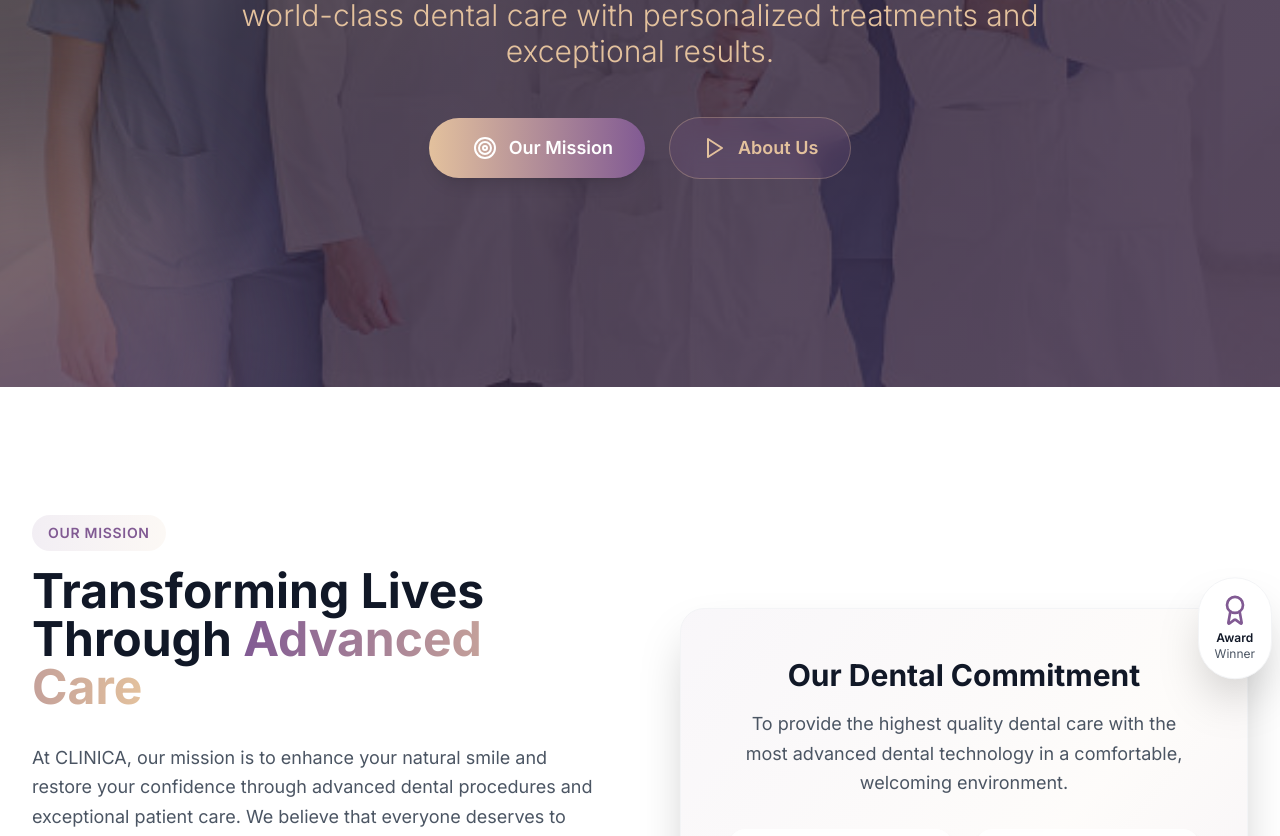
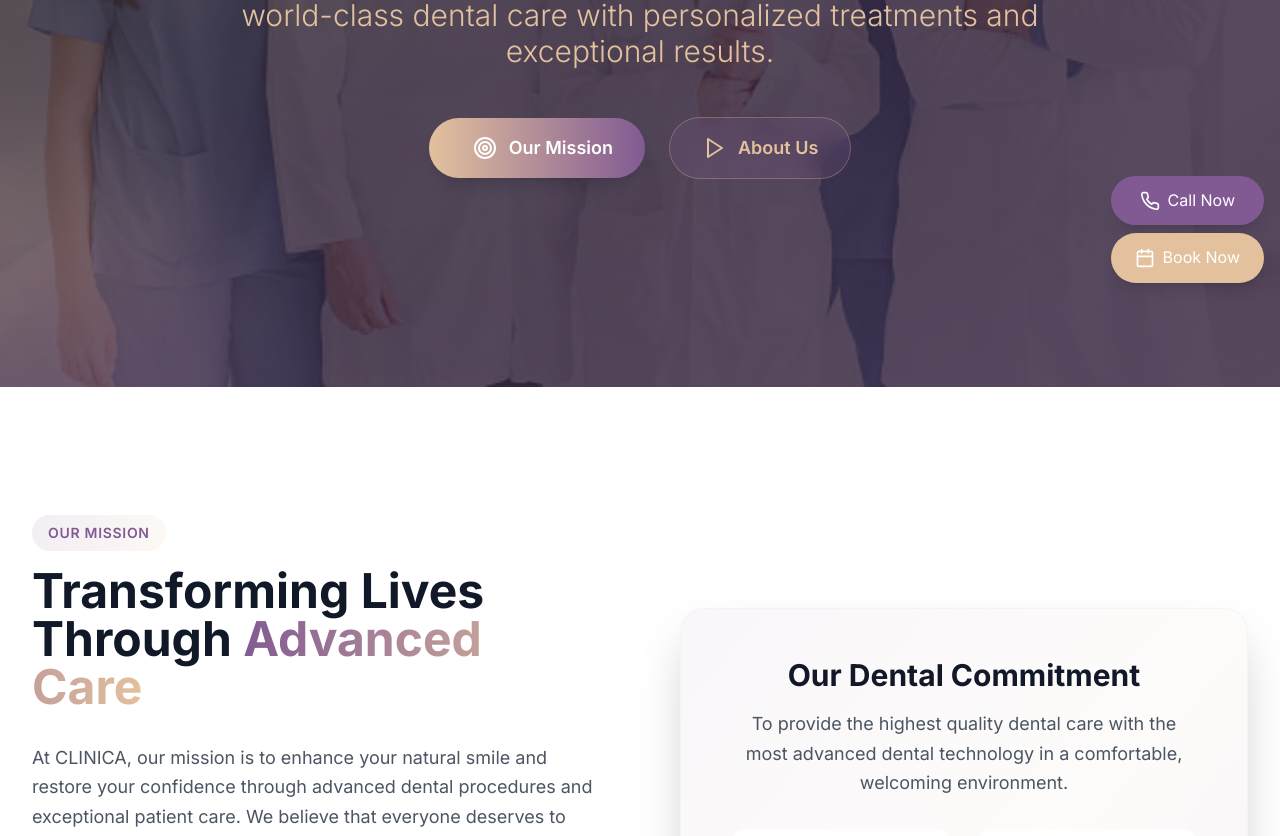
Before and after one commit to desirediv0/clinica, a Next.js app: page /about in a window 1280 px wide. Shown: the part 501-1337 px from the top of the page. Built offline with nearby package versions, Linux system fonts and the light colour scheme.

Commit message:
Remove achievements section and related animations from AboutPage for a cleaner presentation. Update MobileActions component layout for improved accessibility and visual appeal on mobile devices.

```diff
--- a/app/about/page.tsx
+++ b/app/about/page.tsx
@@ -155,29 +155,6 @@ export default function AboutPage() {
       label: "Years Experience",
       icon: Shield,
       description: "Expert dental care",
-    },
-  ];
-
-  const achievements = [
-    {
-      title: "Best Multi-Specialty Clinic",
-      organization: "Dental Excellence Awards",
-      icon: Award,
-    },
-    {
-      title: "Top Rated Dental Practice",
-      organization: "Patient Choice Awards",
-      icon: Star,
-    },
-    {
-      title: "Innovation in Dental Care",
-      organization: "Dental Technology Summit",
-      icon: Lightbulb,
-    },
-    {
-      title: "Dental Safety Excellence",
-      organization: "Dental Quality Institute",
-      icon: Shield,
     },
   ];
 
@@ -379,25 +356,6 @@ export default function AboutPage() {
                   </div>
                 </div>
               </div>
-
-              {/* Floating achievement badge */}
-              <motion.div
-                animate={{ y: [0, -10, 0] }}
-                transition={{
-                  duration: 3,
-                  repeat: Number.POSITIVE_INFINITY,
-                  ease: "easeInOut",
-                }}
-                className="absolute -top-6 -right-6 bg-white rounded-full p-4 shadow-2xl border border-gray-100"
-              >
-                <div className="text-center">
-                  <Award className="w-8 h-8 text-[#815A93] mx-auto mb-1" />
-                  <div className="text-xs font-semibold text-gray-900">
-                    Award
-                  </div>
-                  <div className="text-xs text-gray-600">Winner</div>
-                </div>
-              </motion.div>
             </motion.div>
           </motion.div>
         </div>
@@ -559,6 +517,7 @@ export default function AboutPage() {
             </p>
           </motion.div>
 
+          {/* Stats */}
           <motion.div
             initial="initial"
             whileInView="animate"
@@ -585,32 +544,6 @@ export default function AboutPage() {
                 <div className="text-purple-200 text-sm">
                   {stat.description}
                 </div>
-              </motion.div>
-            ))}
-          </motion.div>
-
-          {/* Achievements */}
-          <motion.div
-            initial="initial"
-            whileInView="animate"
-            viewport={{ once: true, margin: "-100px" }}
-            variants={staggerContainer}
-            className="grid md:grid-cols-2 lg:grid-cols-4 gap-6"
-          >
-            {achievements.map((achievement, index) => (
-              <motion.div
-                key={index}
-                variants={scaleIn}
-                whileHover={{ scale: 1.05 }}
-                className="text-center p-6 bg-white/5 backdrop-blur-md rounded-xl border border-white/10 hover:bg-white/10 transition-all duration-300"
-              >
-                <achievement.icon className="w-8 h-8 text-[#e3c19d] mx-auto mb-3" />
-                <h4 className="font-semibold text-white text-sm mb-1">
-                  {achievement.title}
-                </h4>
-                <p className="text-purple-200 text-xs">
-                  {achievement.organization}
-                </p>
               </motion.div>
             ))}
           </motion.div>
--- a/components/MobileActions.tsx
+++ b/components/MobileActions.tsx
@@ -3,23 +3,21 @@ import Link from "next/link";
 
 export default function MobileActions() {
   return (
-    <div className="fixed bottom-0 left-0 right-0 z-50 md:hidden">
-      <div className="flex w-full">
+    <div className="fixed bottom-4 right-4 z-50 flex flex-col gap-2">
       <a
         href="tel:+917007145918"
-          className="flex-1 bg-[#815A93] text-white py-4 flex items-center justify-center space-x-2 hover:bg-[#6a4a7a] transition-colors"
+        className="bg-[#815A93] text-white px-6 py-3 rounded-full flex items-center justify-center space-x-2 hover:bg-[#6a4a7a] transition-colors shadow-lg"
       >
         <Phone className="w-5 h-5" />
         <span>Call Now</span>
       </a>
       <Link
         href="/contact"
-          className="flex-1 bg-[#e3c19d] text-white py-4 flex items-center justify-center space-x-2 hover:bg-[#c9a987] transition-colors"
+        className="bg-[#e3c19d] text-white px-6 py-3 rounded-full flex items-center justify-center space-x-2 hover:bg-[#c9a987] transition-colors shadow-lg"
       >
         <Calendar className="w-5 h-5" />
         <span>Book Now</span>
       </Link>
     </div>
-    </div>
   );
 }
```
Lines whose indentation alone changed are shown as unchanged.
